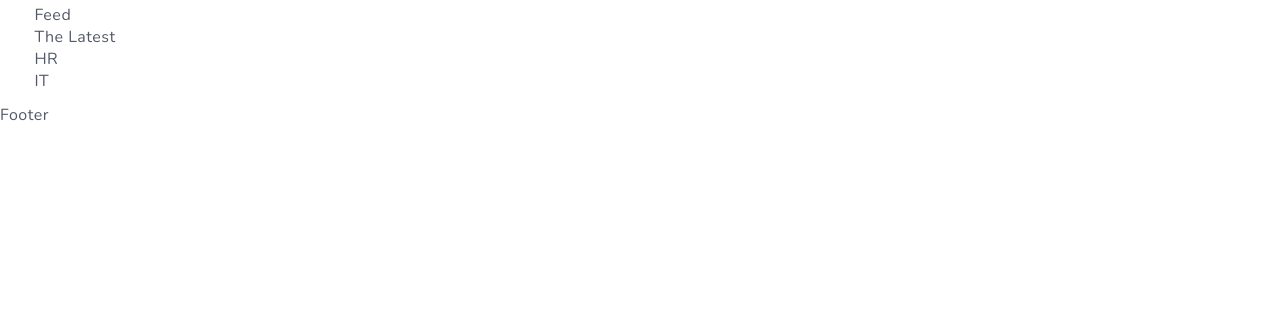
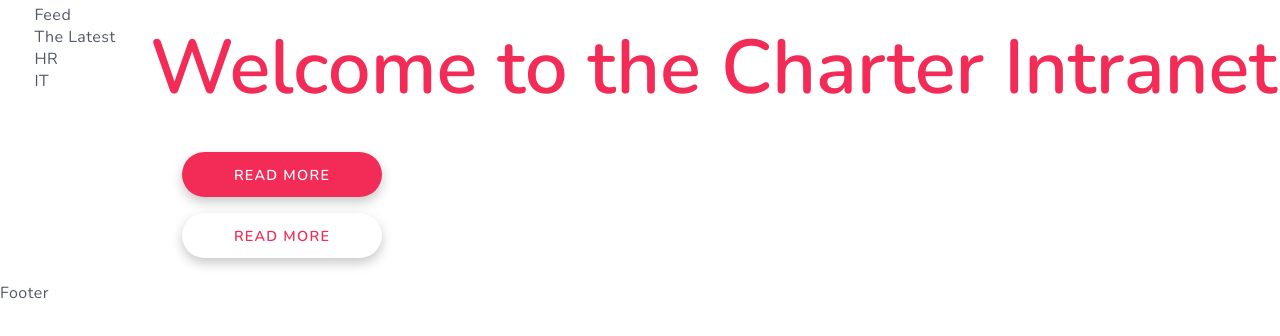
Before and after one commit to CharterXavi/intranet, a Next.js app: page / in a window 1280 px wide. Shown: the top 336 px of the page. Built offline with nearby package versions, Linux system fonts and the light colour scheme.

Commit message:
Got Primary and Secondary button styles converted to SCSS syntax

```diff
--- /dev/null
+++ b/components/buttons/button-primary.js
@@ -0,0 +1,24 @@
+import styles from './button-primary.module.scss';
+
+const ButtonPrimary = (props) => {
+
+    const handleClick = () => {
+        props.onClick ? props.onClick() : null;
+    }
+
+    return (
+        <a
+        href={props.link}
+        className={props.isDisabled ? styles.disabled : styles.ButtonPrimary}
+        download={props.download === true}
+        onClick={handleClick}
+        >
+            {/* if an icon prop is passed, display it */}
+            {props.icon && <img src={props.icon} alt='Button Icon' width='30' height='30'/>}
+            {/* display the content passed as a prop i.e. - what goes inside the button? */}
+            {props.content}
+        </a>
+    )
+}
+
+export default ButtonPrimary;
--- /dev/null
+++ b/components/buttons/button-primary.module.scss
@@ -0,0 +1,32 @@
+@import '../../styles/mixins.scss';
+
+/* ----------------------- STYLES --------------------------- */
+.ButtonPrimary {
+    @extend %btn-styles;
+    color: white;
+    background: $primary-accent;
+
+    &:hover {
+        box-shadow: none;
+        transform: translateY(2px);
+        cursor: pointer;
+        color: white;
+    }
+    &::before {
+        content: '';
+        width: 100%;
+        height: 100%;
+        background: $super-gradient;
+        position: absolute;
+        top: 0;
+        left: 0;
+        z-index: -2;
+        transition: 0.3s ease all;
+        opacity: 0;
+        cursor: pointer;
+        border-radius: 30px;
+    }
+    &:hover::before {
+        opacity: 1;
+    }
+}
--- /dev/null
+++ b/components/buttons/button-secondary.js
@@ -0,0 +1,24 @@
+import styles from './button-secondary.module.scss';
+
+const ButtonSecondary = (props) => {
+
+    const handleClick = () => {
+        props.onClick ? props.onClick() : null;
+    }
+
+    return (
+        <a
+        href={props.link}
+        className={props.isDisabled ? styles.disabled : styles.ButtonSecondary}
+        download={props.download === true}
+        onClick={handleClick}
+        >
+            {/* if an icon prop is passed, display it */}
+            {props.icon && <img src={props.icon} alt='Button Icon' width='30' height='30'/>}
+            {/* display the content passed as a prop i.e. - what goes inside the button? */}
+            {props.content}
+        </a>
+    )
+}
+
+export default ButtonSecondary;
--- /dev/null
+++ b/components/buttons/button-secondary.module.scss
@@ -0,0 +1,30 @@
+@import '../../styles/mixins.scss';
+
+/* ----------------------- STYLES --------------------------- */
+.ButtonSecondary {
+    @extend %btn-styles;
+    overflow: hidden;
+
+    &::before {
+        content: '';
+        width: 110%;
+        height: 100%;
+        background: $light-clinic-blue;
+        position: absolute;
+        top: 0;
+        left: -110%;
+        z-index: -2;
+        transition: 0.3s ease all;
+        cursor: pointer;
+        border-radius: 30px;
+    }
+    &:hover::before {
+        left: -5%;
+    }
+    &:hover {
+        box-shadow: none;
+        transform: translateY(2px);
+        transition: 0.3s ease all;
+        cursor: pointer;
+    }
+}
--- a/pages/index.js
+++ b/pages/index.js
@@ -1,5 +1,7 @@
+import ButtonPrimary from '../components/buttons/button-primary'
+import ButtonSecondary from '../components/buttons/button-secondary'
 import Head from 'next/head'
-import Sidebar from '../components/navbars/sidebar';
+import Sidebar from '../components/navbars/sidebar'
 import styles from './index.module.scss'
 
 export default function Home() {
@@ -14,7 +16,9 @@ export default function Home() {
       <main className={styles.dashboard}>
         <Sidebar />
         <div className={styles.content}>
-
+          <h1>Welcome to the Charter Intranet</h1>
+          <ButtonPrimary link='/' content='Read more' />
+          <ButtonSecondary link='/' content='Read more' />
         </div>
       </main>
 
--- a/styles/mixins.scss
+++ b/styles/mixins.scss
@@ -1,4 +1,4 @@
-@import './animations.scss';
+@import './variables.scss';
 
 /* ---- CONTAINER FLEXBOX STYLES ---- */
 %row-center {
@@ -30,25 +30,22 @@
 
 /* ---- BUTTON ---- */
 %btn-styles {
-    min-width: 125px;
+    max-width: 200px;
+    height: 45px;
     margin: 16px 32px;
-    background: none;
     padding: 8px 16px;
     box-sizing: border-box;
     display: flex;
     justify-content: center;
     align-items: center;
-    border-radius: 5px;
-    border: 1px solid $primary-accent;
-    color: white;
+    border-radius: 30px;
     text-decoration: none;
-    box-shadow: $glow;
+    box-shadow: $button-shadow;
     outline: none;
-    animation: glow 5s infinite linear;
-
-    &:hover {
-        box-shadow: none;
-        cursor: pointer;
-        animation: none;
-    }
+    font-weight: 600;
+    text-transform: uppercase;
+    font-size: 0.9em;
+    letter-spacing: 1.25px;
+    transition: 0.15s ease all;
+    position: relative;
 }
```
